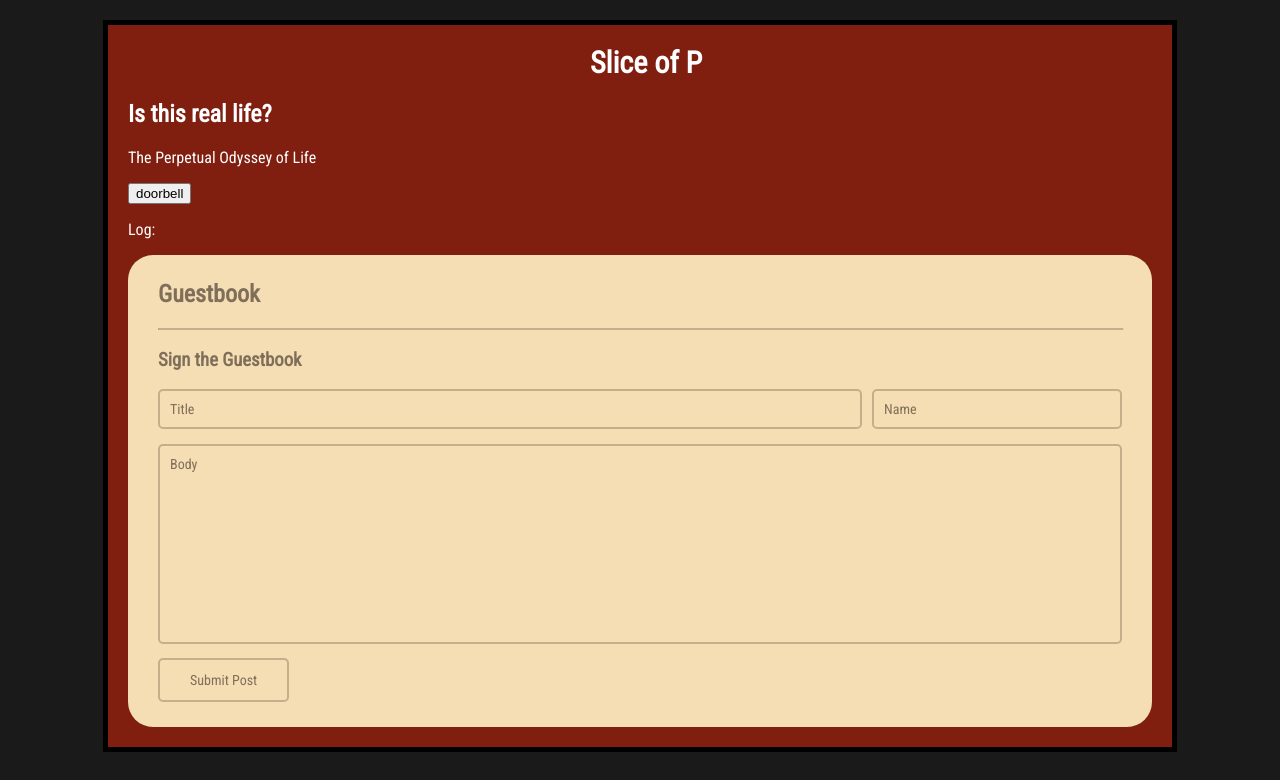
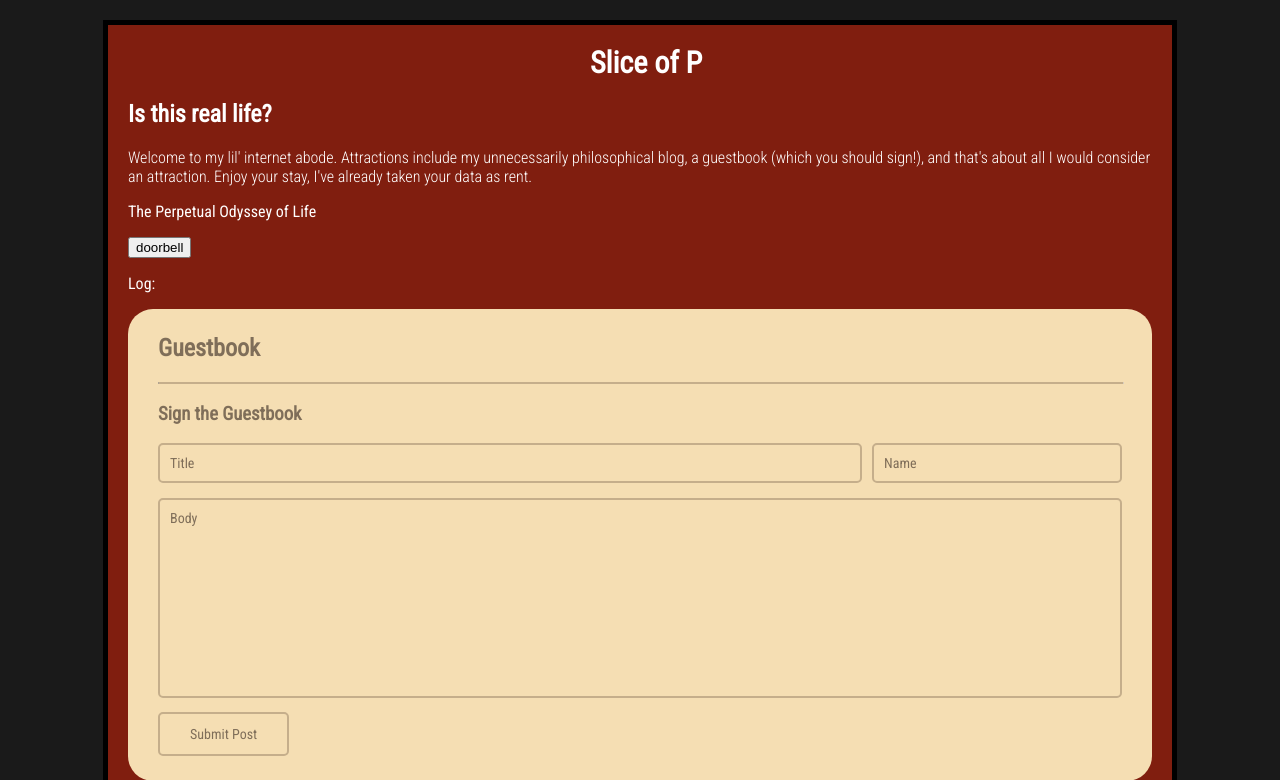
Before and after one commit to Automage/MageBase, a Flask app: page /home in a window 1280 px wide. Shown: the top 780 px of the page. Run offline with Flask 2, Linux system fonts and the light colour scheme; data that the repository does not hold is empty.

Commit message:
Added OpenSans and Roboto fonts

```diff
--- a/static/scripts/main.js
+++ b/static/scripts/main.js
@@ -4,7 +4,7 @@ var button = document.querySelector('button');
 var messageCount = 0;
 
 //Header
-var headerNames = ['Slice of P', 'Slice of π', 'Slice of Pranaw', 'Slice of Grapdpa', 'Slice of Sidhu']
+var headerNames = ['Slice of P', 'Slice of Pranaw', 'Slice of π', 'Slice of Grapdpa', 'Slice of Sidhu']
 var headerState = 0;
 
 header.onclick = function () {
--- a/static/styles/style.css
+++ b/static/styles/style.css
@@ -22,3 +22,8 @@ p {
     /* Preserves whitespaces and line-breaks */
     white-space: pre-wrap;
 }
+
+.test {
+    font-family: "Roboto Condensed", sans-serif;
+    font-weight: lighter;
+}
--- a/templates/home.html
+++ b/templates/home.html
@@ -6,13 +6,14 @@
     <meta name="viewport" content="width=device-width, initial-scale=1">
     <link rel="stylesheet" type="text/css" href="{{ url_for('static', filename='styles/style.css') }}">
     <link rel="stylesheet" type="text/css" href="{{ url_for('static', filename='styles/home.css') }}">
-        <link href="https://fonts.googleapis.com/css?family=Roboto+Condensed&display=swap" rel="stylesheet">
+    <link href="https://fonts.googleapis.com/css?family=Open+Sans:300,400|Roboto|Roboto+Condensed:300,400&display=swap" rel="stylesheet">
 </head>
 <body>
 
 <h1 id="main-header">Slice of P</h1>
 
 <h2>Is this real life?</h2>
+<p class="test">Welcome to my lil' internet abode. Attractions include my unnecessarily philosophical blog, a guestbook (which you should sign!), and that's about all I would consider an attraction. Enjoy your stay, I've already taken your data as rent.</p>
 <p>The Perpetual Odyssey of Life</p>
 
 <button>doorbell</button>
@@ -53,7 +54,6 @@
 </div>
 
 
-
 <script src="{{ url_for('static', filename='scripts/main.js') }}"></script>
 </body>
 </html>
```
Lines whose indentation alone changed are shown as unchanged.
